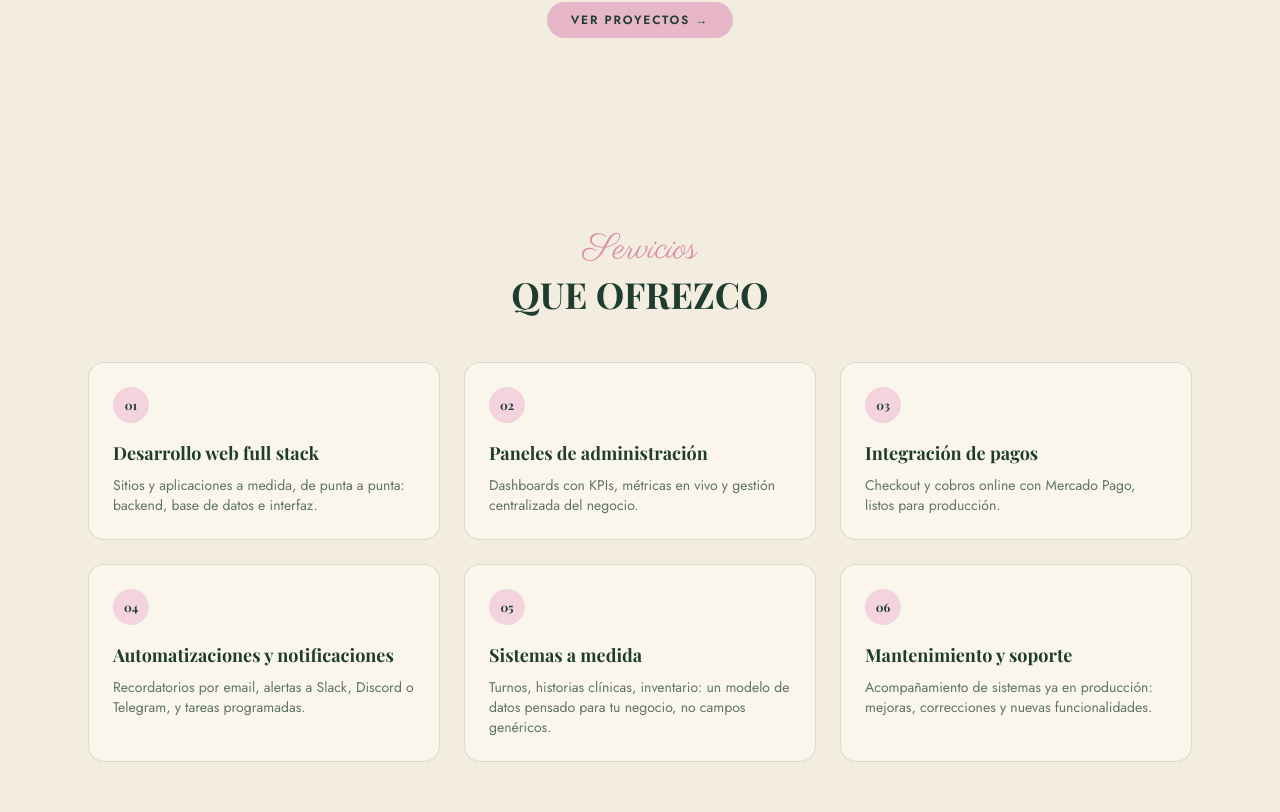
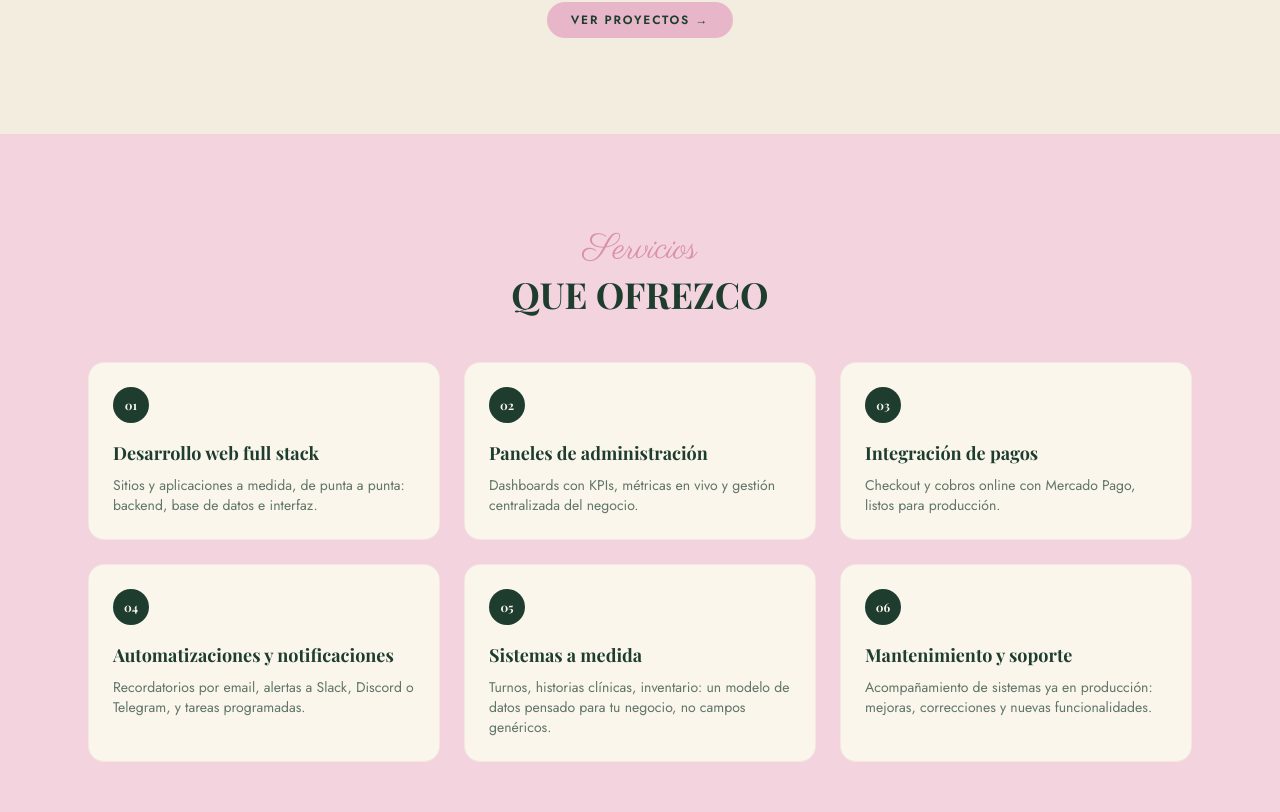
Before and after one commit to emilykohler12/portfolio, a Next.js app: page / in a window 1280 px wide. Shown: the part 1208-2020 px from the top of the page. Built offline with nearby package versions, Linux system fonts and the light colour scheme; a web font is replaced by a local one.

Commit message:
Fondo rosa en Servicios y captura de freddymotos en el carrusel
Cambia el fondo de la sección de Servicios de neutro/verdoso a rosa
cálido, con tarjetas en crema y badges numerados en verde bosque para
contraste. Suma la captura del hero de freddymotos al carrusel.

```diff
--- a/src/components/Services.tsx
+++ b/src/components/Services.tsx
@@ -2,7 +2,8 @@ import { services, servicesIntro } from "@/data/content";
 
 export default function Services() {
   return (
-    <section id="servicios" className="mx-auto max-w-6xl px-4 py-16 sm:px-6 sm:py-24">
+    <section id="servicios" className="bg-pink-soft py-16 sm:py-24">
+      <div className="mx-auto max-w-6xl px-4 sm:px-6">
         <div className="text-center">
           <p className="font-script text-3xl text-pink-deep sm:text-4xl">
             {servicesIntro.eyebrow}
@@ -16,9 +17,9 @@ export default function Services() {
           {services.map((service, index) => (
             <div
               key={service.title}
-            className="rounded-2xl border border-forest/15 bg-cream-soft p-6"
+              className="rounded-2xl border border-pink-deep/15 bg-cream-soft p-6"
             >
-            <span className="flex h-9 w-9 items-center justify-center rounded-full bg-pink-soft font-serif text-xs font-bold text-forest">
+              <span className="flex h-9 w-9 items-center justify-center rounded-full bg-forest font-serif text-xs font-bold text-cream-soft">
                 {String(index + 1).padStart(2, "0")}
               </span>
               <h3 className="mt-4 font-serif text-lg font-bold text-forest">
@@ -28,6 +29,7 @@ export default function Services() {
             </div>
           ))}
         </div>
+      </div>
     </section>
   );
 }
--- a/src/data/content.ts
+++ b/src/data/content.ts
@@ -263,7 +263,7 @@ export const projects: Project[] = [
     status: "Proyecto en desarrollo",
     // TODO: agregar el link de demo cuando esté subido.
     repo: "https://github.com/emilykohler12/freddymotos-web",
-    image: "",
+    image: "/projects/freddymotos.webp",
   },
   {
     name: "Hidden Memories",
```
Also changed, not shown: public/projects/freddymotos.webp (added). Lines whose indentation alone changed are shown as unchanged.
